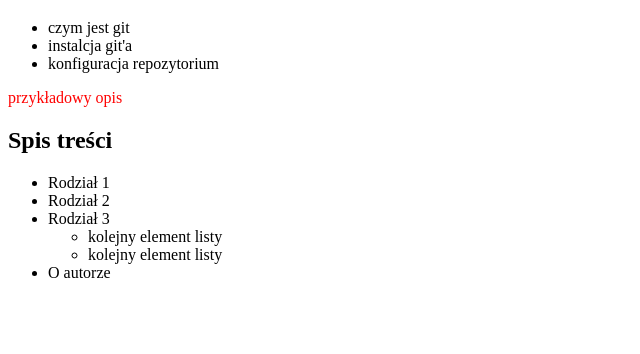
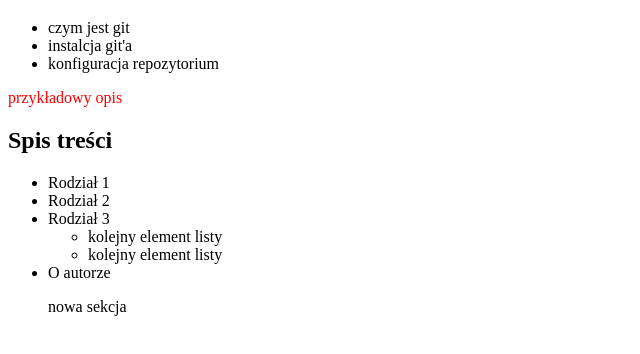
Before and after one commit to przemo88/nauka-gita-3, a plain HTML site: page index.html in a window 1280 px wide. Shown: the part 218-572 px from the top of the page, without its empty margins (0-640 px from the left). Drawn offline with Linux system fonts and the light colour scheme.

Commit message:
nowa sekjca na liście

```diff
--- a/index.html
+++ b/index.html
@@ -26,6 +26,7 @@
         <li>kolejny element listy</li>
       </ul>
       <li>O autorze</li>
+      <p>nowa sekcja</p>
     </ul>
   </body>
 </html>
```
